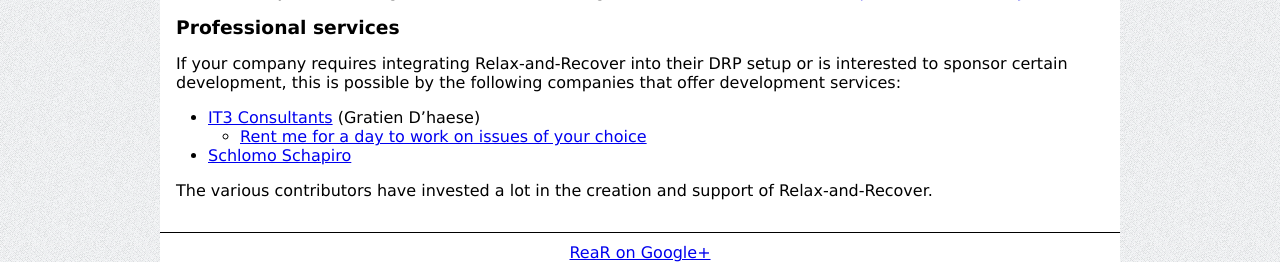
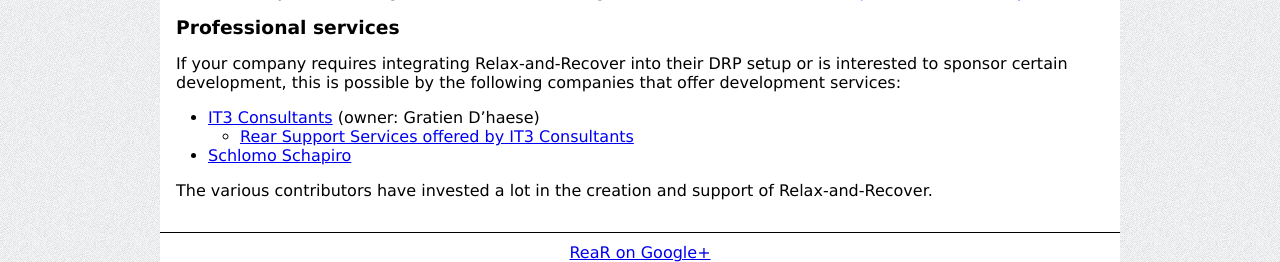
Before and after one commit to rear/rear.github.com, a Jekyll site: the page built from development/index.md, in a window 1280 px wide. Shown: the part 878-1140 px from the top of the page. Built offline with Jekyll 4.4.1, drawn with Linux system fonts in a browser that asks for light colours; comment, search, counter and statistics services are not loaded.

Commit message:
changed the rear services line of IT3

```diff
--- a/development/index.md
+++ b/development/index.md
@@ -57,8 +57,8 @@
 is interested to sponsor certain development, this is possible by the following
 companies that offer development services:
 
- - [IT3 Consultants](http://www.it3.be/) (Gratien D'haese)
-   * [Rent me for a day to work on issues of your choice](http://www.it3.be/rear-support/)
+ - [IT3 Consultants](http://www.it3.be/) (owner: Gratien D'haese)
+   * [Rear Support Services offered by IT3 Consultants](http://www.it3.be/rear-support/)
  - [Schlomo Schapiro](http://consulting.schlomo.schapiro.org/)
 
 The various contributors have invested a lot in the creation and support
```
